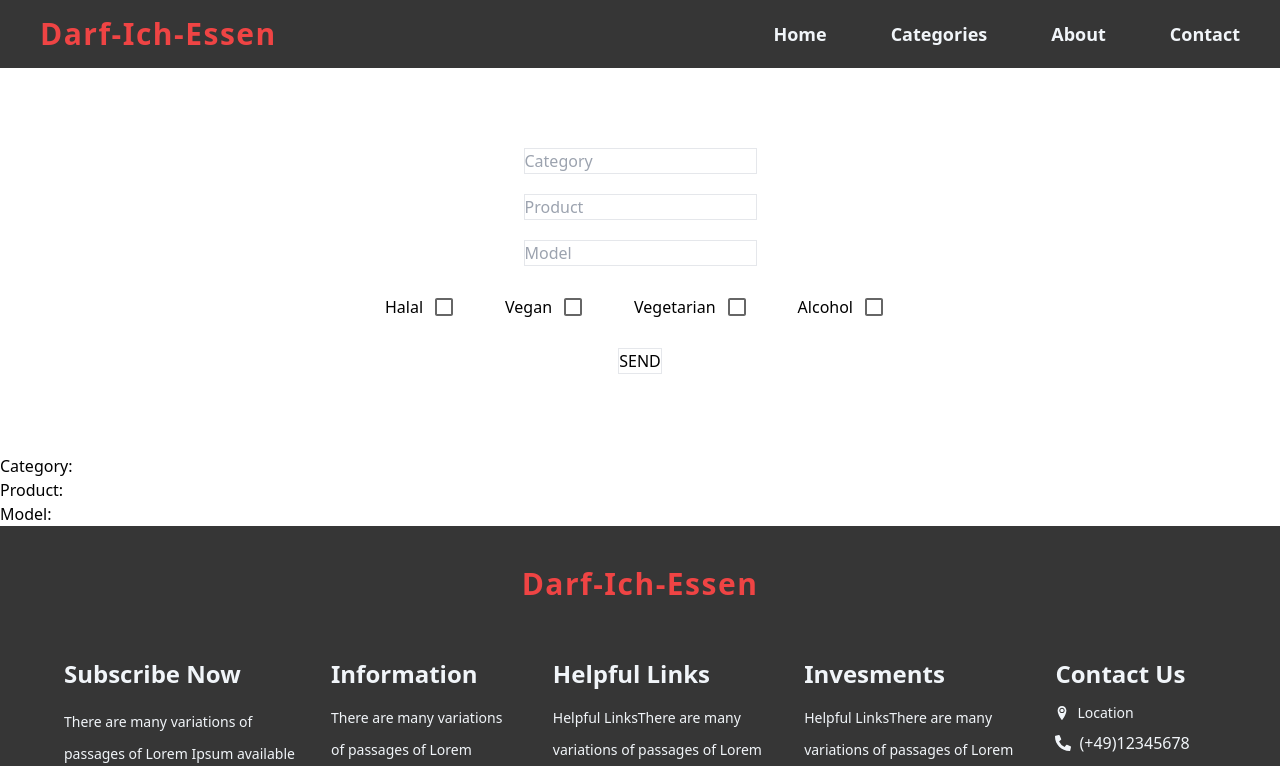
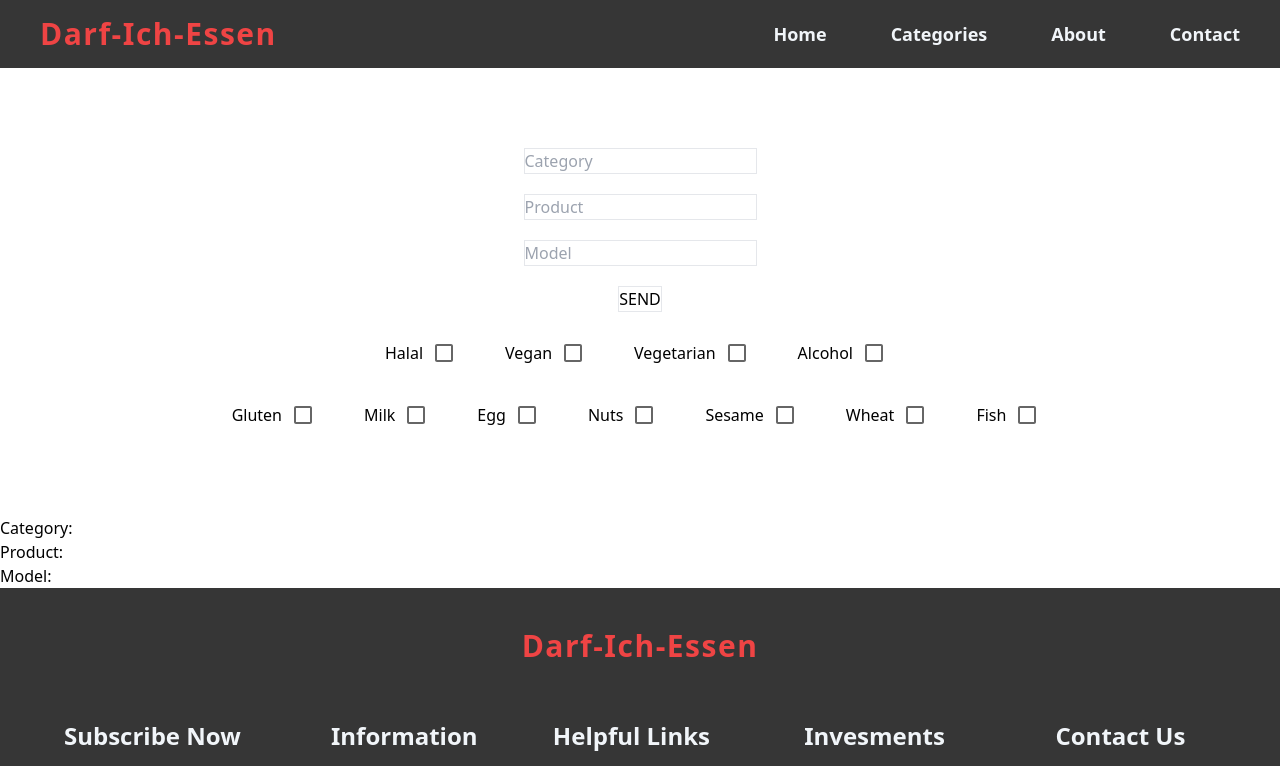
Before and after one commit to rizvan555/D.I.E., a Next.js app: page /addProduct in a window 1280 px wide. Shown: the top 766 px of the page. Built offline with nearby package versions, Linux system fonts and the light colour scheme.

Commit message:
created color function for products and created components

```diff
--- a/pages/addProduct/index.tsx
+++ b/pages/addProduct/index.tsx
@@ -1,11 +1,7 @@
-import { Checkbox } from '@mui/material';
 import { NextPage } from 'next';
 import { useState } from 'react';
-
-interface CheckboxItem {
-  title: string;
-  status: boolean;
-}
+import AllergicCheckbox from '../components/AllergicCheckbox';
+import CategoryCheckbox from '../components/CategoryCheckbox';
 
 const AddProduct: NextPage = () => {
   const [inputs, setInputs] = useState([
@@ -13,12 +9,7 @@ const AddProduct: NextPage = () => {
     { title: 'Product', type: 'text', placeholder: 'Product' },
     { title: 'Model', type: 'text', placeholder: 'Model' },
   ]);
-  const [checkboxes, setCheckboxes] = useState<CheckboxItem[]>([
-    { title: 'Halal', status: true },
-    { title: 'Vegan', status: true },
-    { title: 'Vegetarian', status: true },
-    { title: 'Alcohol', status: true },
-  ]);
+
   const [categoryValue, setCategoryValue] = useState('');
   const [productValue, setProductValue] = useState('');
   const [modelValue, setModelValue] = useState('');
@@ -47,20 +38,6 @@ const AddProduct: NextPage = () => {
       setModelValue('');
     }
   };
-
-  const filterCheckboxes = (title: string) => {
-    const selectedCheckbox = checkboxes.find(
-      (checkbox) => checkbox.title === title
-    );
-    if (selectedCheckbox) {
-      selectedCheckbox.status = !selectedCheckbox.status;
-      setCheckboxes([...checkboxes]);
-    }
-  };
-
-  const selectedCheckboxTitles = checkboxes
-    .filter((checkbox) => !checkbox.status)
-    .map((checkbox) => checkbox.title);
 
   return (
     <div>
@@ -99,27 +76,16 @@ const AddProduct: NextPage = () => {
             )}
           </div>
         ))}
-        <ul className="flex items-center justify-center gap-10">
-          {checkboxes.map((checkbox, index) => (
-            <li key={index} className="flex items-center justify-center">
-              <p>{checkbox.title}</p>
-              <Checkbox
-                checked={!checkbox.status}
-                onClick={() => filterCheckboxes(checkbox.title)}
-              />
-            </li>
-          ))}
-        </ul>
+
         <button className="border" type="submit">
           SEND
         </button>
+        <CategoryCheckbox />
+        <AllergicCheckbox />
       </form>
       <div>Category: {submittedValuesCategory.category}</div>
       <div>Product: {submittedValuesProduct.product}</div>
       <div>Model: {submittedValuesModel.model}</div>
-      {selectedCheckboxTitles.map((title, index) => (
-        <div key={index}>{title}</div>
-      ))}
     </div>
   );
 };
--- /dev/null
+++ b/pages/components/AllergicCheckbox.tsx
@@ -0,0 +1,89 @@
+import { Checkbox } from '@mui/material';
+import React, { useState } from 'react';
+
+interface CheckboxItem {
+  title: string;
+  status: boolean;
+}
+function AllergicCheckbox() {
+  const [checkboxAllergic, setCheckboxAllergic] = useState<CheckboxItem[]>([
+    { title: 'Gluten', status: true },
+    { title: 'Milk', status: true },
+    { title: 'Egg', status: true },
+    { title: 'Nuts', status: true },
+    { title: 'Sesame', status: true },
+    { title: 'Wheat', status: true },
+    { title: 'Fish', status: true },
+  ]);
+
+  const filterAllergic = (title: string) => {
+    const selectedAllergic = checkboxAllergic.find(
+      (allergic) => allergic.title === title
+    );
+    if (selectedAllergic) {
+      selectedAllergic.status = !selectedAllergic.status;
+      setCheckboxAllergic([...checkboxAllergic]);
+    }
+  };
+
+  const selectedCheckboxAllergic = checkboxAllergic
+    .filter((checkAllergic) => !checkAllergic.status)
+    .map((checkboxAllergic) => checkboxAllergic.title);
+
+  return (
+    <div>
+      <ul className="flex items-center justify-center gap-10">
+        {checkboxAllergic.map((allergic, index) => (
+          <li key={index} className="flex items-center justify-center">
+            <p>{allergic.title}</p>
+            <Checkbox
+              checked={!allergic.status}
+              onClick={() => filterAllergic(allergic.title)}
+            />
+          </li>
+        ))}
+      </ul>
+      {selectedCheckboxAllergic.map((title, index) => (
+        <div
+          key={index}
+          style={{
+            color:
+              title === 'Gluten'
+                ? 'red'
+                : '' || title === 'Milk'
+                ? 'red'
+                : '' || title === 'Egg'
+                ? 'red'
+                : '' || title === 'Nuts'
+                ? 'red'
+                : '' || title === 'Sesame'
+                ? 'red'
+                : '' || title === 'Wheat'
+                ? 'red'
+                : '' || title === 'Fish'
+                ? 'red'
+                : '',
+          }}
+        >
+          {title === 'Gluten'
+            ? title
+            : '' || title === 'Milk'
+            ? title
+            : '' || title === 'Egg'
+            ? title
+            : '' || title === 'Nuts'
+            ? title
+            : '' || title === 'Sesame'
+            ? title
+            : '' || title === 'Wheat'
+            ? title
+            : '' || title === 'Fish'
+            ? title
+            : ''}
+        </div>
+      ))}
+    </div>
+  );
+}
+
+export default AllergicCheckbox;
--- /dev/null
+++ b/pages/components/CategoryCheckbox.tsx
@@ -0,0 +1,75 @@
+import { Checkbox } from '@mui/material';
+import React, { useState } from 'react';
+
+interface CheckboxItem {
+  title: string;
+  status: boolean;
+}
+
+function CategoryCheckbox() {
+  const [checkboxes, setCheckboxes] = useState<CheckboxItem[]>([
+    { title: 'Halal', status: true },
+    { title: 'Vegan', status: true },
+    { title: 'Vegetarian', status: true },
+    { title: 'Alcohol', status: true },
+  ]);
+
+  const filterCheckboxes = (title: string) => {
+    const selectedCheckbox = checkboxes.find(
+      (checkbox) => checkbox.title === title
+    );
+    if (selectedCheckbox) {
+      selectedCheckbox.status = !selectedCheckbox.status;
+      setCheckboxes([...checkboxes]);
+    }
+  };
+
+  const selectedCheckboxTitles = checkboxes
+    .filter((checkbox) => !checkbox.status)
+    .map((checkbox) => checkbox.title);
+
+  return (
+    <div>
+      <ul className="flex items-center justify-center gap-10">
+        {checkboxes.map((checkbox, index) => (
+          <li key={index} className="flex items-center justify-center">
+            <p>{checkbox.title}</p>
+            <Checkbox
+              checked={!checkbox.status}
+              onClick={() => filterCheckboxes(checkbox.title)}
+            />
+          </li>
+        ))}
+      </ul>
+      {selectedCheckboxTitles.map((title, index) => (
+        <div
+          key={index}
+          style={{
+            color:
+              title === 'Halal'
+                ? 'green'
+                : '' || title === 'Vegan'
+                ? 'green'
+                : '' || title === 'Vegetarian'
+                ? 'green'
+                : '' || title === 'Alcohol'
+                ? 'red'
+                : '',
+          }}
+        >
+          {title === 'Halal'
+            ? title
+            : '' || title === 'Vegan'
+            ? title
+            : '' || title === 'Vegetarian'
+            ? title
+            : '' || title === 'Alcohol'
+            ? title
+            : ''}
+        </div>
+      ))}
+    </div>
+  );
+}
+
+export default CategoryCheckbox;
```
